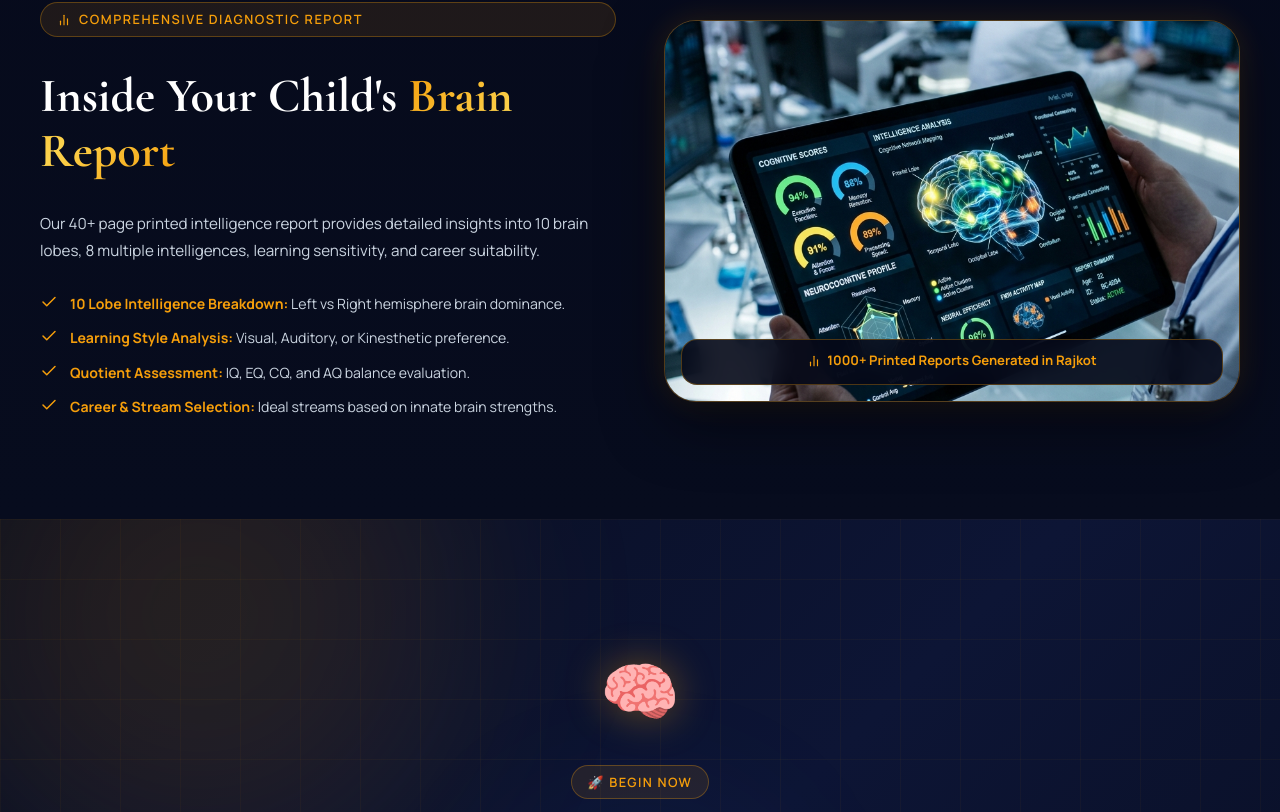
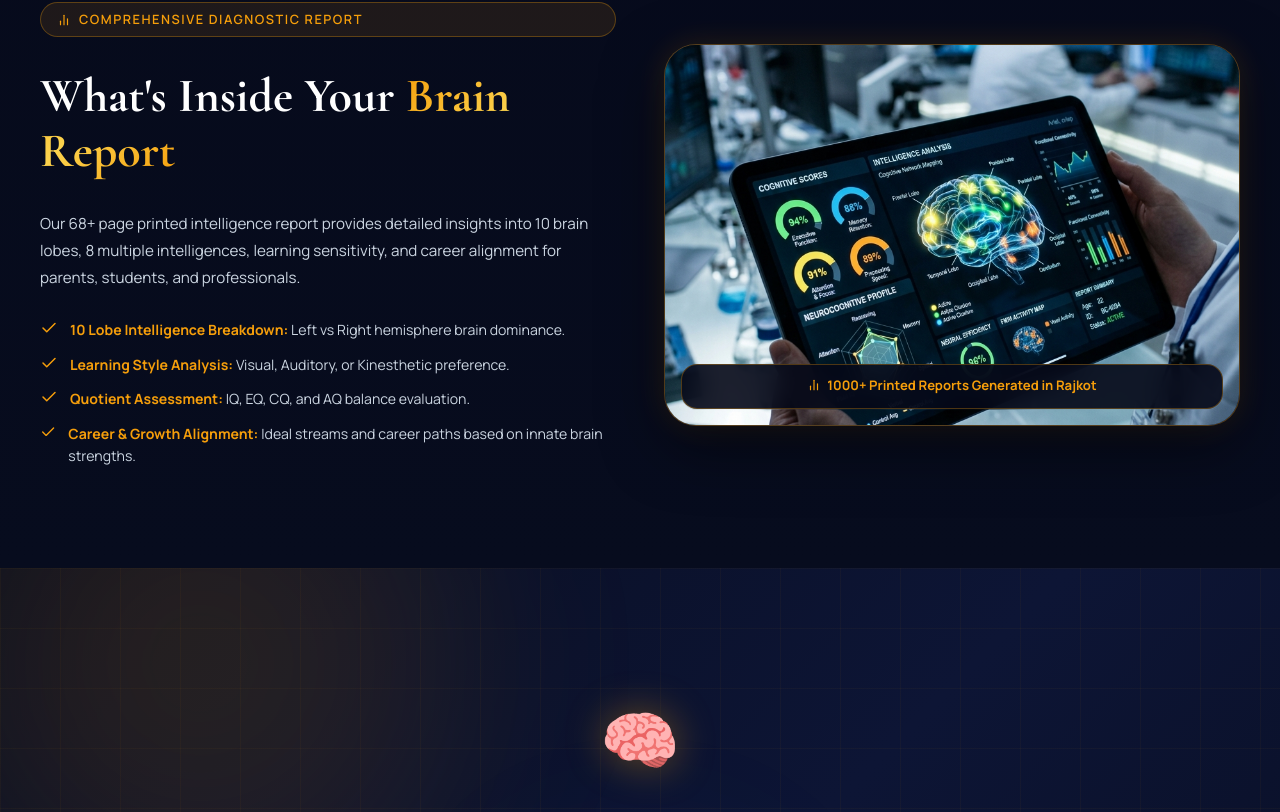
Before and after one commit to fuertenitesh-sys/ManasMatrix_Latest, a React (Vite) app: page /about in a window 1280 px wide. Shown: the part 1558-2370 px from the top of the page. Built offline with nearby package versions, Linux system fonts and the light colour scheme.

Commit message:
Update Brain Report section in About to be inclusive of all audiences and standardize on 68+ pages

```diff
--- a/src/components/About/About.jsx
+++ b/src/components/About/About.jsx
@@ -120,10 +120,10 @@ const About = () => {
                 <span>Comprehensive Diagnostic Report</span>
               </div>
               <h3 className="section-title" style={{ textAlign: 'left' }}>
-                Inside Your Child's <span className="gradient-text-gold">Brain Report</span>
+                What's Inside Your <span className="gradient-text-gold">Brain Report</span>
               </h3>
               <p className="about__text">
-                Our 40+ page printed intelligence report provides detailed insights into 10 brain lobes, 8 multiple intelligences, learning sensitivity, and career suitability.
+                Our 68+ page printed intelligence report provides detailed insights into 10 brain lobes, 8 multiple intelligences, learning sensitivity, and career alignment for parents, students, and professionals.
               </p>
               <div className="about__report-points">
                 <div className="about__report-point">
@@ -140,7 +140,7 @@ const About = () => {
                 </div>
                 <div className="about__report-point">
                   <CheckIcon size={18} color="#F59E0B" />
-                  <div><strong>Career & Stream Selection:</strong> Ideal streams based on innate brain strengths.</div>
+                  <div><strong>Career & Growth Alignment:</strong> Ideal streams and career paths based on innate brain strengths.</div>
                 </div>
               </div>
             </div>
```
